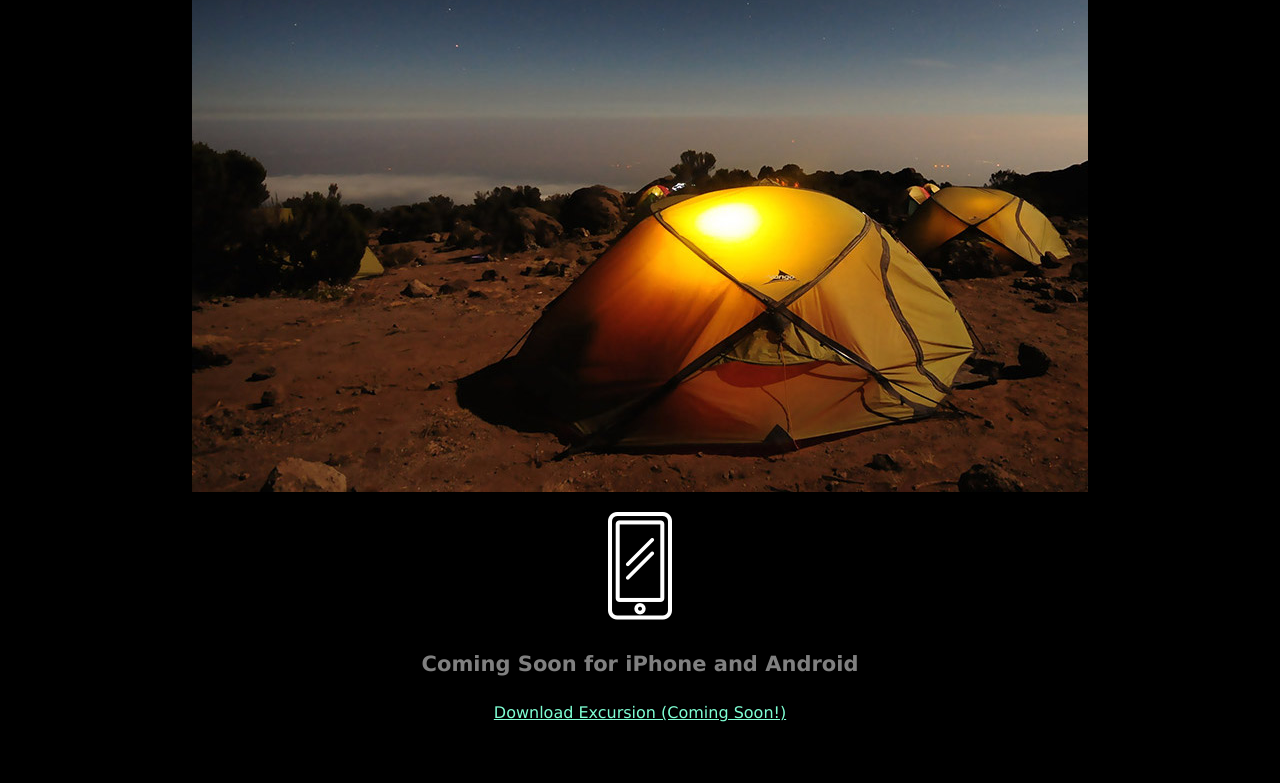
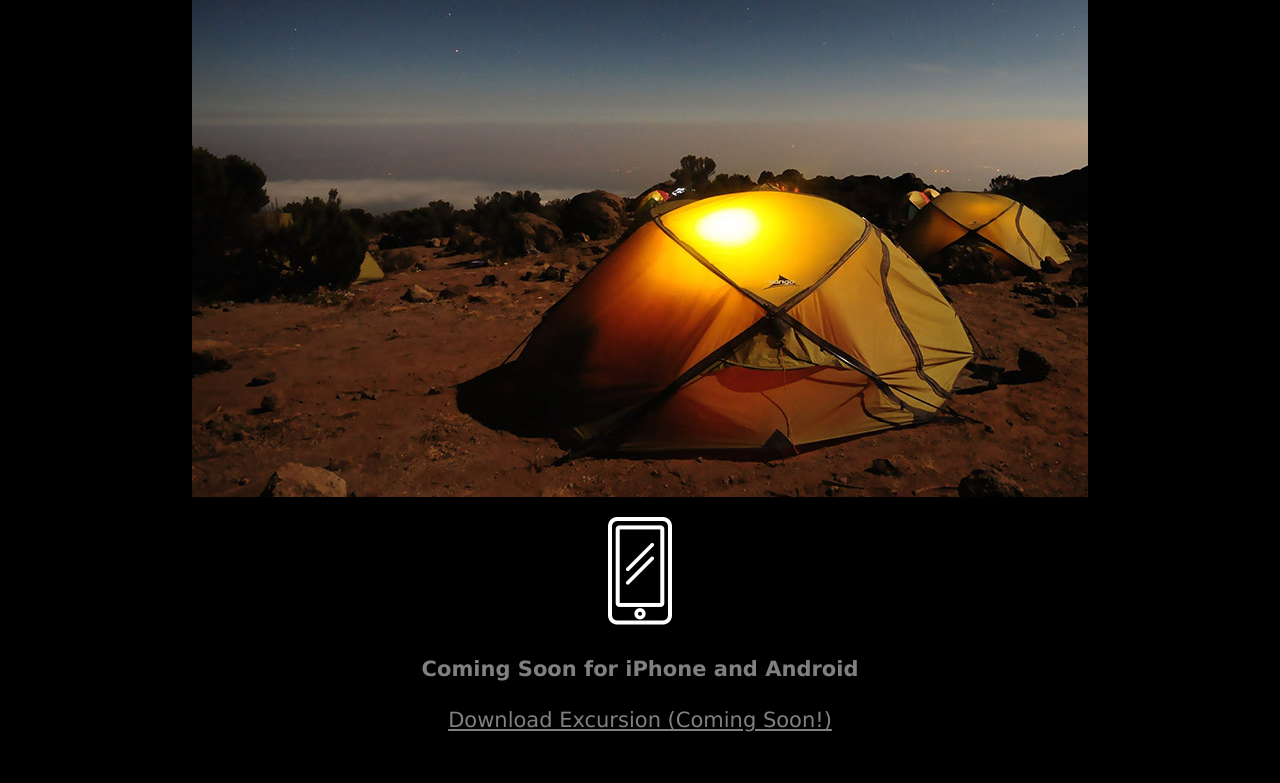
Before and after one commit to aeadriazola/excursion, a plain HTML site: page index.html in a window 1280 px wide. Shown: the part 520-1303 px from the top of the page. Before the commit the page ends 1258 px from the top, so only its background shows below. Drawn offline with Linux system fonts and the light colour scheme.

Commit message:
Final push

```diff
--- a/index.html
+++ b/index.html
@@ -19,5 +19,6 @@
   <p><img src="resources/images/phone.png"></p>
   <h4 class="header--sub-header">Coming Soon for iPhone and Android</h4>
   <p><a class="link--cta" href="#">Download Excursion (Coming Soon!)</a></p>
+  <p class="footer-copyright">© Excursion</p>
 </body>
 </html>
--- a/resources/css/style.css
+++ b/resources/css/style.css
@@ -29,3 +29,11 @@
   font-size: 16px;
   color: aquamarine;
 }
+
+/* Footer */
+
+.link--cta {
+    font-size: 21px;
+    color: grey;
+    text-align: right;
+  }
```
